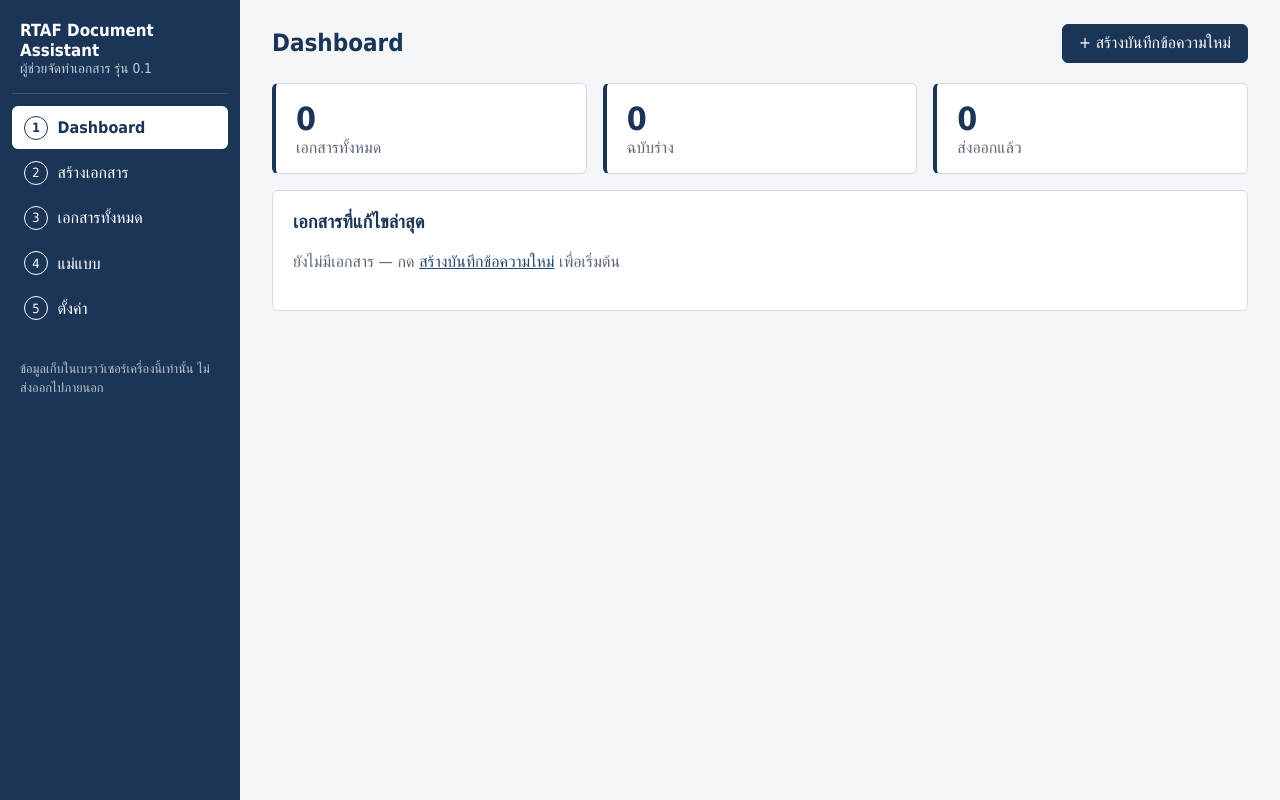
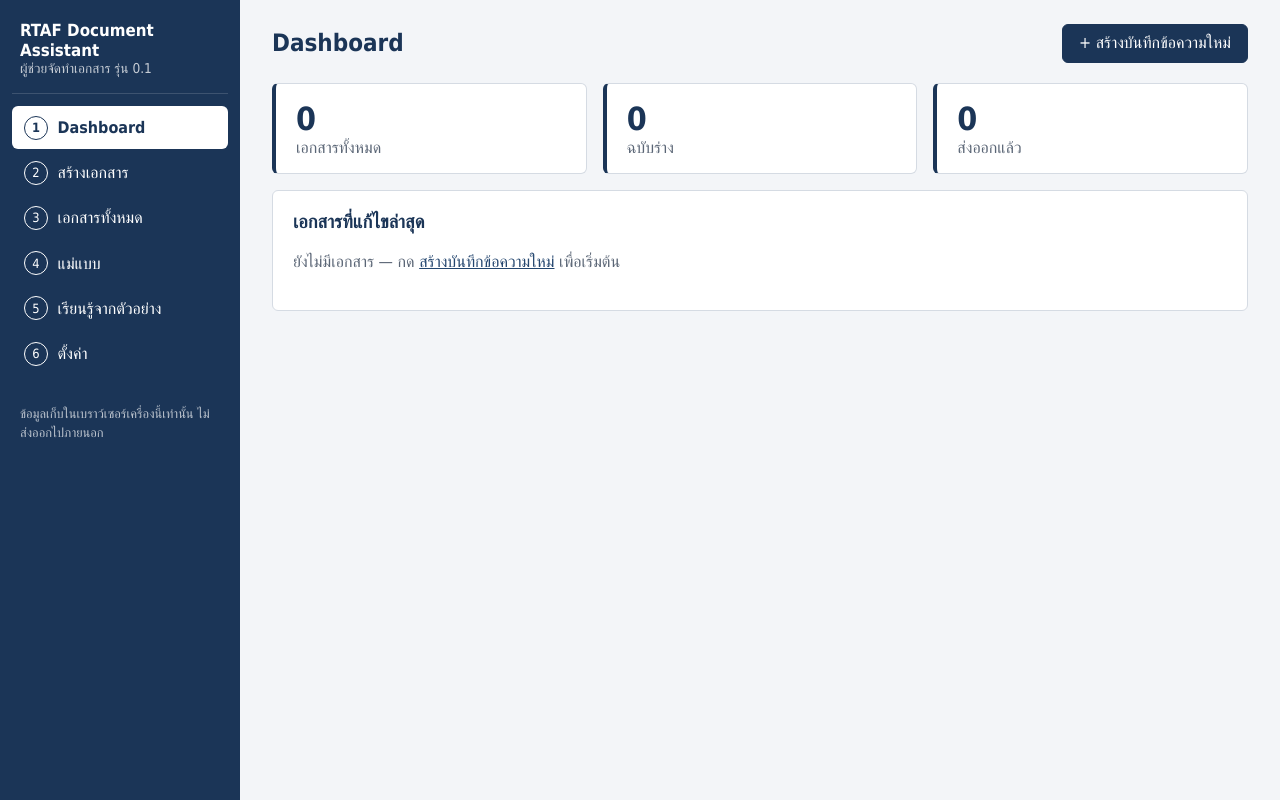
Before and after one commit to phuketradar-cloud/rtaf-document-assistant, a React (Vite) app: page / in a window 1280 px wide. Built offline with nearby package versions, Linux system fonts and the light colour scheme.

Commit message:
Add files via upload

```diff
--- a/src/components/Sidebar.tsx
+++ b/src/components/Sidebar.tsx
@@ -5,6 +5,7 @@ const ITEMS: { href: string; label: string; match: Route['name'][] }[] = [
   { href: '#/new', label: 'สร้างเอกสาร', match: ['new', 'edit'] },
   { href: '#/documents', label: 'เอกสารทั้งหมด', match: ['documents'] },
   { href: '#/templates', label: 'แม่แบบ', match: ['templates'] },
+  { href: '#/learn', label: 'เรียนรู้จากตัวอย่าง', match: ['learn'] },
   { href: '#/settings', label: 'ตั้งค่า', match: ['settings'] },
 ];
 
```
